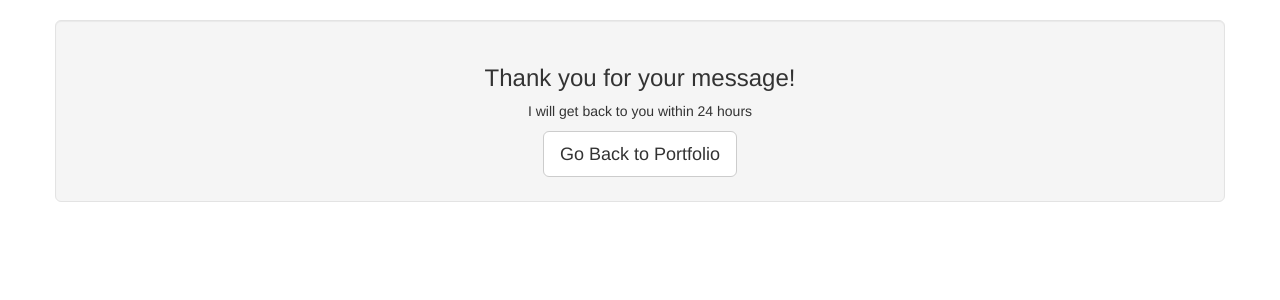
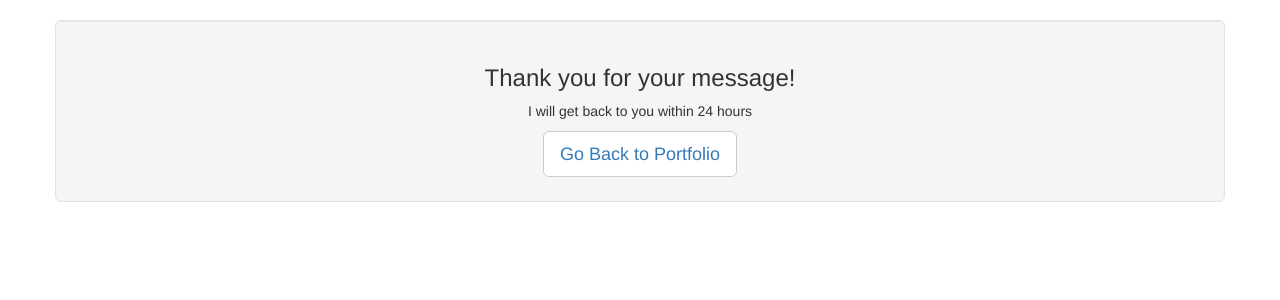
Before and after one commit to AnvarTurobov/AnvarTurobov.github.io, a Jekyll site: the page thanks/index.html, which Jekyll copies as it is, in a window 1280 px wide. Shown: the top 300 px of the page. Built offline with Jekyll 4.4.1, drawn with Linux system fonts in a browser that asks for light colours.

Commit message:
minor changes

```diff
--- a/thanks/index.html
+++ b/thanks/index.html
@@ -4,6 +4,6 @@
   <div class="col-md-12">
     <h3>Thank you for your message!</h3>
     <p>I will get back to you within 24 hours</p>
-    <button type="button" class="btn btn-lg btn-default">Go Back to Portfolio</button>
+    <button type="button" class="btn btn-lg btn-default"><a href="http://anvarturobov.com">Go Back to Portfolio</a></button>
   </div>
 </div>
```
